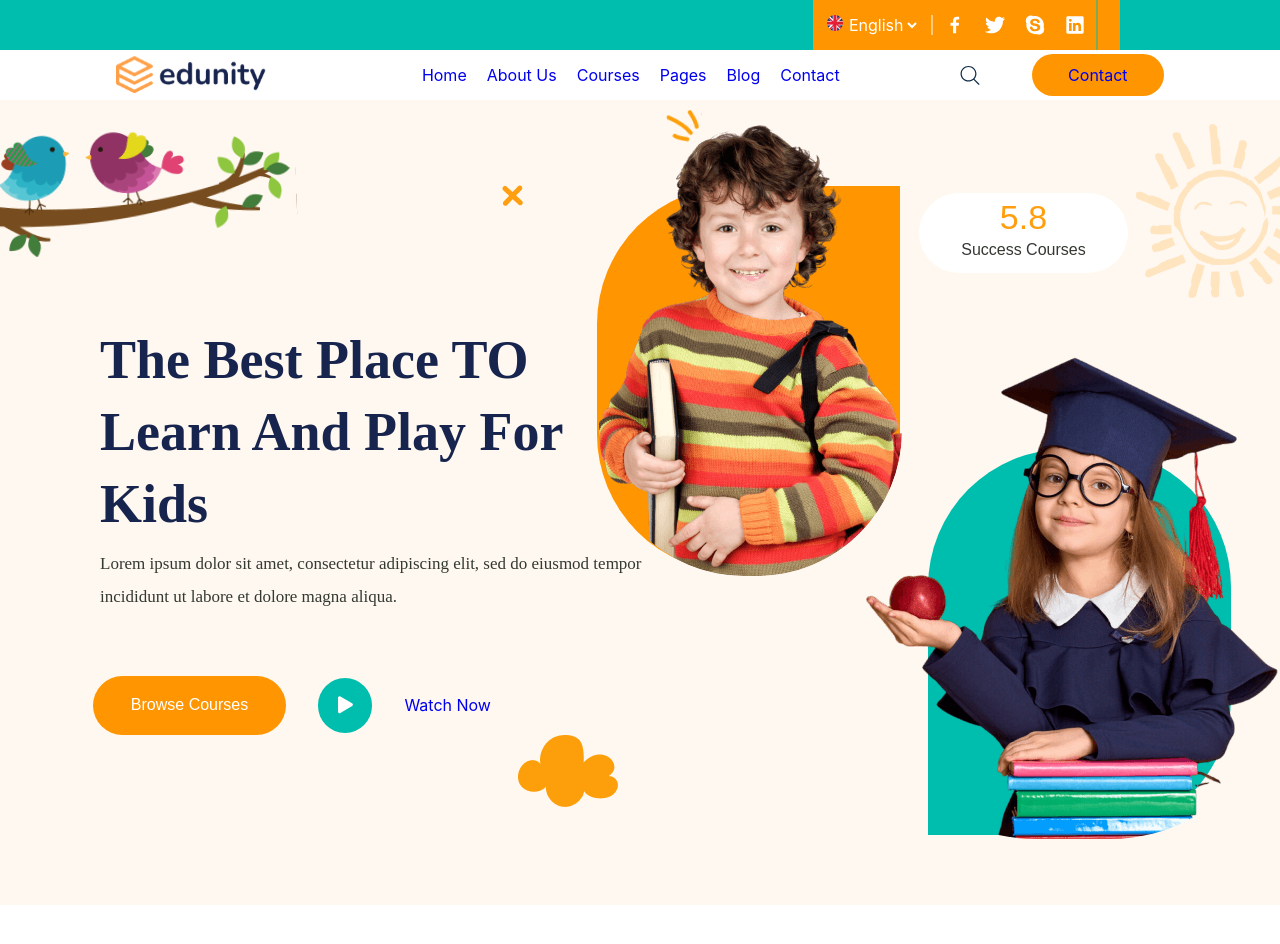
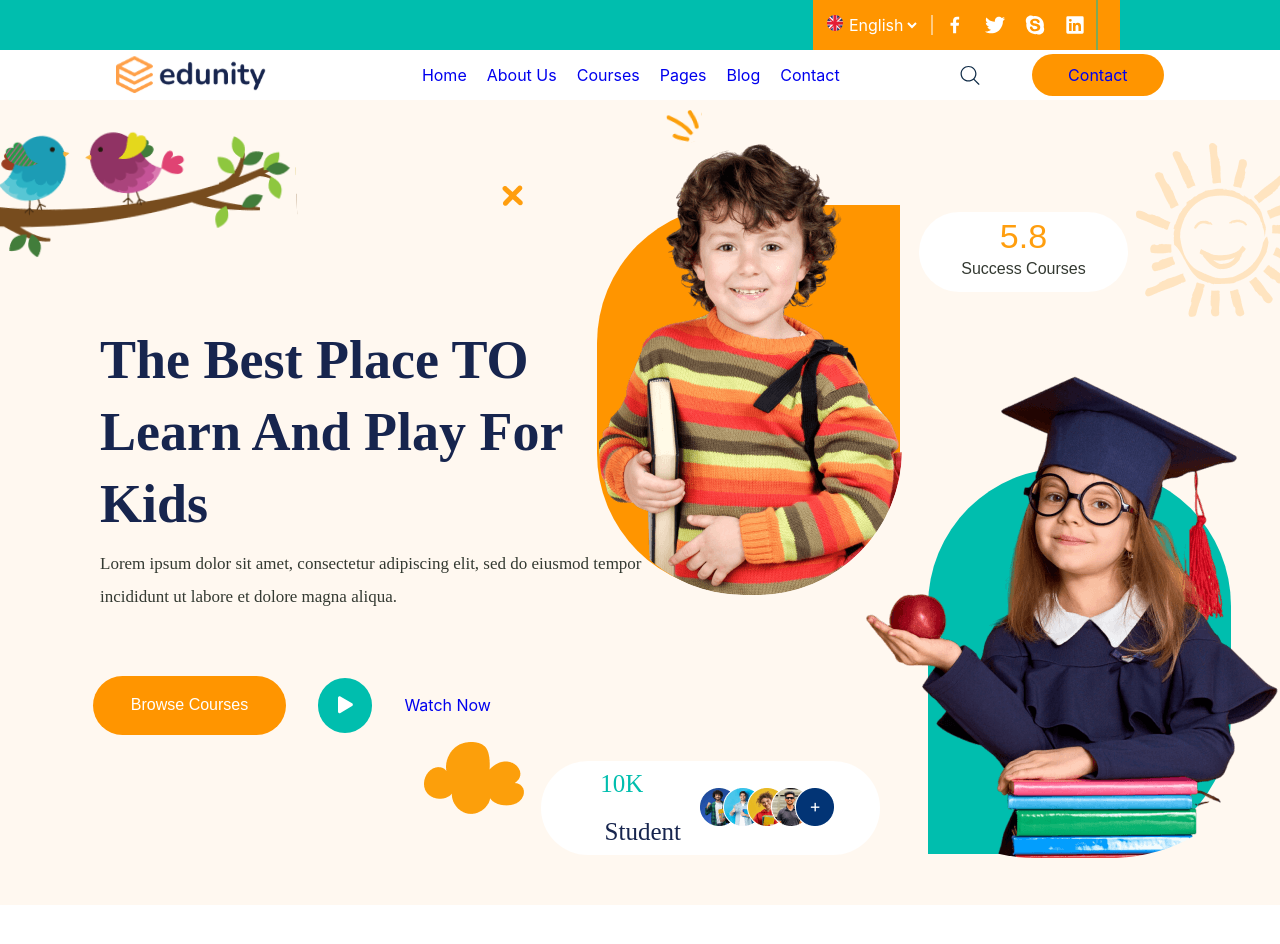
Before and after one commit to AmosGloria/my-course-hub, a React (Vite) app: page / in a window 1280 px wide. Shown: the top 944 px of the page. Built offline with nearby package versions, Linux system fonts and the light colour scheme.

Commit message:
Feat: Added course-info

```diff
--- a/src/Components/hero-button/HeroButton.css
+++ b/src/Components/hero-button/HeroButton.css
@@ -35,7 +35,7 @@ color: var(--text-color);
 }
 
 .hero-button--light {
-  background-color: #E6FFFA;
+  background-color: #ffff;
   --number-color: #00BEAE;
   --text-color: #17254E;
 }
--- a/src/Components/hero-button/HeroButton.jsx
+++ b/src/Components/hero-button/HeroButton.jsx
@@ -7,6 +7,7 @@ export default function HeroButton(
     text,
     variant="default",
     className='',
+    img,
     onclick={},
     ...rest}) {
   return (
@@ -14,6 +15,9 @@ export default function HeroButton(
         <button className={`hero-button hero-button--${variant} ${className}`} {...rest}>
         <span className='hero-button__number'>{number}</span>
         <span className='hero-button__text'>{text}</span>
+        <img
+        src={img}
+        alt=""/>
          </button>
     </>
   )
--- a/src/Components/hero-page/HeroPage.css
+++ b/src/Components/hero-page/HeroPage.css
@@ -92,7 +92,7 @@ a{
 }
 
 .yellow-layout{
-    margin-left: 32.4rem;
+    margin-left: 424px;
 }
 
 .browse-courses__watch{
@@ -112,6 +112,27 @@ position: relative;
 top: -77rem;
 left: 44rem;
 border: none;
+}
+
+.image-button{
+width: 339.20px;
+height: 94px;
+position: relative;
+top: 626px;
+left: 917.2px;
+border-radius: 1000px;
+background-color: #FFFFFF;
+border: none;
+}
+
+.hero-container__btn{
+position: relative;
+width: 339.20px;
+height: 94px;
+top: 26px;
+left: 17.2px;
+border-radius: 1000px;
+
 }
 
 .hero-container__picture2-container{
@@ -140,3 +161,29 @@ border-bottom-left-radius: 144.97px;
     width: 12.095rem;
     height: 3.687rem;
 }
+
+.hero-button--light.hero-container__btn :nth-child(1){
+font-family: 'Sora';
+font-weight: 400;
+font-size: 25px;
+line-height: 32px;
+letter-spacing: 0%;
+vertical-align: middle;
+margin-right: 178px;
+}
+
+.hero-button--light.hero-container__btn :nth-child(2){
+font-family: 'Sora';
+font-weight: 400;
+font-size: 25px;
+line-height: 32px;
+letter-spacing: 0%;
+}
+
+.hero-button--light.hero-container__btn :nth-child(3){
+width: 136px;
+height: 40px;
+top: -13px;
+left: 18.21px;
+position: relative;
+}
--- a/src/Components/hero-page/HeroPage.jsx
+++ b/src/Components/hero-page/HeroPage.jsx
@@ -9,6 +9,7 @@ import HeroButton from "../hero-button/HeroButton";
 import KidPicture2 from '../..//assets/Images/kid-picture2.svg';
 import Watch from '../..//assets/Images/watch.svg';
 import YellowLayout from '../..//assets/Images/yellow-layout.svg';
+import GroupedPicture from '../..//assets/Images/grouped-picture.svg';
 import { useNavigate} from 'react-router-dom' ;
 
 export default function HeroPage() {
@@ -59,6 +60,13 @@ export default function HeroPage() {
       className="yellow-layout"
       />
 
+       <HeroButton
+          number="10K"
+          text="Student"
+          img={GroupedPicture}
+          className="hero-button--light hero-container__btn"
+          variant="default"
+        />
         <img
           src={Cancel}
           alt="cancel-icon"
```
Also changed, not shown: src/Components/course-info/CourseInfo.jsx (added, +8 -0 lines), src/Components/course-info/courseInfo.css (added).
